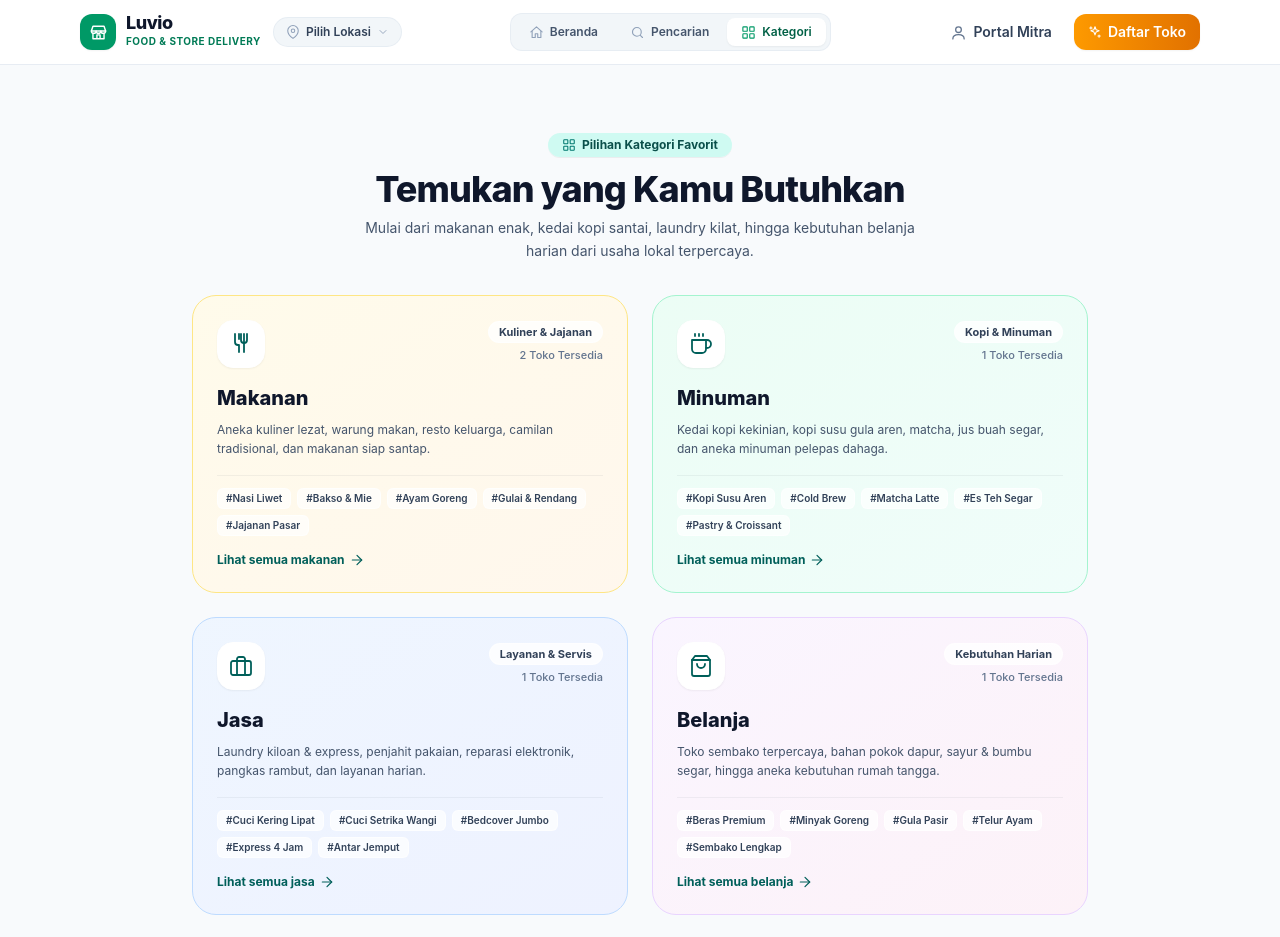
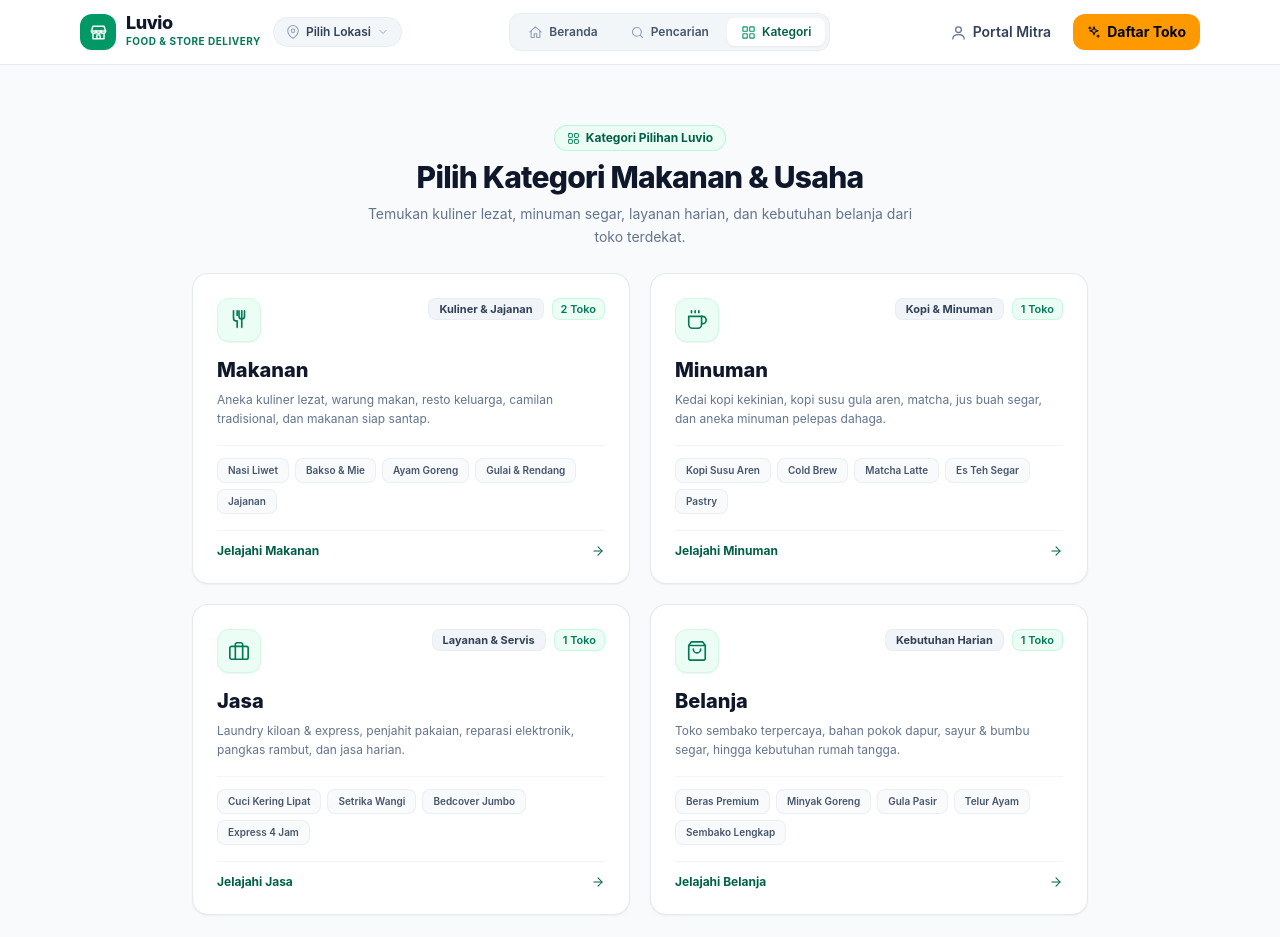
Before and after one commit to syahh-coder/bisnisPadang, a Next.js app: page /kategori in a window 1280 px wide. Shown: the top 937 px of the page. Built offline with nearby package versions, Linux system fonts and the light colour scheme.

Commit message:
style(categories): redesign category grid to clean natural-tech aesthetic without AI slop pastel gradients

```diff
--- a/src/app/akun/page.tsx
+++ b/src/app/akun/page.tsx
@@ -14,10 +14,10 @@ export default async function AccountPage({ searchParams }: { searchParams: Prom
   return (
     <div className="max-w-md mx-auto py-8 sm:py-14 px-4">
       <div className="text-center mb-8">
-        <div className="w-12 h-12 rounded-2xl bg-gradient-to-tr from-teal-700 to-emerald-500 text-white flex items-center justify-center mx-auto mb-3 shadow-sm">
+        <div className="w-12 h-12 rounded-2xl bg-emerald-600 text-white flex items-center justify-center mx-auto mb-3 shadow-xs">
           <Icon name="account" size={24} />
         </div>
-        <h1 className="text-2xl font-extrabold text-slate-900 tracking-tight">Portal Akun</h1>
+        <h1 className="text-2xl font-extrabold text-slate-900 tracking-tight">Portal Akun Luvio</h1>
         <p className="text-slate-500 text-xs sm:text-sm mt-1">
           Masuk untuk mengelola data toko, menu, omset harian, atau QR afiliasi.
         </p>
--- a/src/app/kategori/page.tsx
+++ b/src/app/kategori/page.tsx
@@ -13,43 +13,33 @@ const categoryMeta: Record<
   {
     icon: IconName;
     badge: string;
-    bgGradient: string;
-    borderColor: string;
     description: string;
-    popularTags: string[];
+    popularItems: string[];
   }
 > = {
   makanan: {
     icon: "utensils",
     badge: "Kuliner & Jajanan",
-    bgGradient: "from-amber-50 to-orange-50",
-    borderColor: "border-amber-200",
     description: "Aneka kuliner lezat, warung makan, resto keluarga, camilan tradisional, dan makanan siap santap.",
-    popularTags: ["Nasi Liwet", "Bakso & Mie", "Ayam Goreng", "Gulai & Rendang", "Jajanan Pasar"],
+    popularItems: ["Nasi Liwet", "Bakso & Mie", "Ayam Goreng", "Gulai & Rendang", "Jajanan"],
   },
   minuman: {
     icon: "coffee",
     badge: "Kopi & Minuman",
-    bgGradient: "from-emerald-50 to-teal-50",
-    borderColor: "border-emerald-200",
     description: "Kedai kopi kekinian, kopi susu gula aren, matcha, jus buah segar, dan aneka minuman pelepas dahaga.",
-    popularTags: ["Kopi Susu Aren", "Cold Brew", "Matcha Latte", "Es Teh Segar", "Pastry & Croissant"],
+    popularItems: ["Kopi Susu Aren", "Cold Brew", "Matcha Latte", "Es Teh Segar", "Pastry"],
   },
   jasa: {
     icon: "briefcase",
     badge: "Layanan & Servis",
-    bgGradient: "from-blue-50 to-indigo-50",
-    borderColor: "border-blue-200",
-    description: "Laundry kiloan & express, penjahit pakaian, reparasi elektronik, pangkas rambut, dan layanan harian.",
-    popularTags: ["Cuci Kering Lipat", "Cuci Setrika Wangi", "Bedcover Jumbo", "Express 4 Jam", "Antar Jemput"],
+    description: "Laundry kiloan & express, penjahit pakaian, reparasi elektronik, pangkas rambut, dan jasa harian.",
+    popularItems: ["Cuci Kering Lipat", "Setrika Wangi", "Bedcover Jumbo", "Express 4 Jam"],
   },
   belanja: {
     icon: "shoppingBag",
     badge: "Kebutuhan Harian",
-    bgGradient: "from-purple-50 to-pink-50",
-    borderColor: "border-purple-200",
-    description: "Toko sembako terpercaya, bahan pokok dapur, sayur & bumbu segar, hingga aneka kebutuhan rumah tangga.",
-    popularTags: ["Beras Premium", "Minyak Goreng", "Gula Pasir", "Telur Ayam", "Sembako Lengkap"],
+    description: "Toko sembako terpercaya, bahan pokok dapur, sayur & bumbu segar, hingga kebutuhan rumah tangga.",
+    popularItems: ["Beras Premium", "Minyak Goreng", "Gula Pasir", "Telur Ayam", "Sembako Lengkap"],
   },
 };
 
@@ -57,31 +47,29 @@ export default function CategoriesPage() {
   const stores = getAllDemoStores();
 
   return (
-    <div className="max-w-4xl mx-auto py-6 sm:py-10 px-4 sm:px-0 space-y-8">
+    <div className="max-w-4xl mx-auto py-6 sm:py-8 px-4 sm:px-0 space-y-6">
       {/* Header */}
-      <div className="text-center max-w-xl mx-auto">
-        <span className="inline-flex items-center gap-1.5 px-3.5 py-1 rounded-full text-xs font-bold bg-teal-100/90 text-teal-900 mb-3 shadow-2xs">
-          <Icon name="layoutGrid" size={14} className="text-teal-700" />
-          <span>Pilihan Kategori Favorit</span>
+      <div className="text-center max-w-xl mx-auto space-y-2">
+        <span className="inline-flex items-center gap-1.5 px-3 py-1 rounded-full text-xs font-bold bg-emerald-50 text-emerald-800 border border-emerald-200/70">
+          <Icon name="layoutGrid" size={13} className="text-emerald-700" />
+          <span>Kategori Pilihan Luvio</span>
         </span>
-        <h1 className="text-2xl sm:text-4xl font-extrabold text-slate-900 tracking-tight mb-2">
-          Temukan yang Kamu Butuhkan
+        <h1 className="text-2xl sm:text-3xl font-extrabold text-slate-900 tracking-tight">
+          Pilih Kategori Makanan & Usaha
         </h1>
-        <p className="text-xs sm:text-sm text-slate-600 leading-relaxed">
-          Mulai dari makanan enak, kedai kopi santai, laundry kilat, hingga kebutuhan belanja harian dari usaha lokal terpercaya.
+        <p className="text-xs sm:text-sm text-slate-500 leading-relaxed">
+          Temukan kuliner lezat, minuman segar, layanan harian, dan kebutuhan belanja dari toko terdekat.
         </p>
       </div>
 
-      {/* Grid Kategori */}
-      <div className="grid grid-cols-1 sm:grid-cols-2 gap-4 sm:gap-6">
+      {/* Grid Kategori Clean Natural-Tech */}
+      <div className="grid grid-cols-1 sm:grid-cols-2 gap-4 sm:gap-5">
         {demoCategories.map((cat) => {
           const meta = categoryMeta[cat.slug] ?? {
             icon: "store" as IconName,
             badge: "Pilihan Usaha",
-            bgGradient: "from-slate-50 to-slate-100",
-            borderColor: "border-slate-200",
-            description: "Jelajahi aneka ragam produk dan layanan dari toko lokal terpercaya.",
-            popularTags: ["Toko Lokal", "Produk Unggulan", "Layanan Mitra"],
+            description: "Jelajahi aneka ragam produk dan layanan dari toko terpercaya.",
+            popularItems: ["Produk Unggulan", "Layanan Mitra"],
           };
 
           const storeCount = stores.filter(
@@ -92,44 +80,46 @@ export default function CategoriesPage() {
             <Link
               key={cat.id}
               href={`/pencarian?kategori=${cat.slug}`}
-              className={`group block p-6 rounded-3xl bg-gradient-to-br ${meta.bgGradient} border ${meta.borderColor} hover:shadow-md hover:scale-[1.01] transition-all duration-200`}
+              className="group bg-white rounded-2xl border border-slate-200/90 hover:border-emerald-500/60 shadow-xs hover:shadow-md hover:-translate-y-0.5 active:scale-[0.99] transition-all duration-200 p-5 sm:p-6 flex flex-col justify-between"
             >
-              <div className="flex items-start justify-between gap-4 mb-4">
-                <div className="w-12 h-12 rounded-2xl bg-white shadow-xs border border-white flex items-center justify-center text-teal-800 group-hover:scale-110 transition-transform">
-                  <Icon name={meta.icon} size={24} />
+              <div>
+                <div className="flex items-start justify-between gap-3 mb-3.5">
+                  <div className="w-11 h-11 rounded-xl bg-emerald-50 border border-emerald-100 text-emerald-700 flex items-center justify-center shrink-0 group-hover:scale-105 group-hover:bg-emerald-600 group-hover:text-white transition-all duration-200 shadow-2xs">
+                    <Icon name={meta.icon} size={22} />
                   </div>
-                <div className="text-right">
-                  <span className="inline-block px-2.5 py-0.5 rounded-full text-[11px] font-bold bg-white/80 text-slate-700 border border-white/60">
+                  <div className="flex items-center gap-2">
+                    <span className="px-2.5 py-0.5 rounded-lg text-[11px] font-bold bg-slate-100 text-slate-700 border border-slate-200/60">
                       {meta.badge}
                     </span>
-                  <p className="text-[11px] text-slate-500 font-medium mt-1">
-                    {storeCount > 0 ? `${storeCount} Toko Tersedia` : "Jelajahi Pilihan"}
-                  </p>
+                    <span className="text-[11px] font-semibold text-emerald-700 bg-emerald-50 px-2 py-0.5 rounded-lg border border-emerald-200/50">
+                      {storeCount} Toko
+                    </span>
                   </div>
                 </div>
 
-              <h2 className="text-xl font-extrabold text-slate-900 group-hover:text-teal-800 transition-colors mb-2">
+                <h2 className="text-lg sm:text-xl font-extrabold text-slate-900 group-hover:text-emerald-700 transition-colors mb-1.5">
                   {cat.name}
                 </h2>
-              <p className="text-xs text-slate-600 leading-relaxed mb-4">
+                <p className="text-xs text-slate-500 leading-relaxed mb-4 line-clamp-2">
                   {meta.description}
                 </p>
 
-              {/* Tag Populer */}
-              <div className="flex flex-wrap gap-1.5 pt-3 border-t border-slate-900/5">
-                {meta.popularTags.map((tag) => (
+                {/* Tag / Item Populer */}
+                <div className="flex flex-wrap gap-1.5 pt-3 border-t border-slate-100">
+                  {meta.popularItems.map((item) => (
                     <span
-                    key={tag}
-                    className="px-2 py-0.5 rounded-md text-[10px] font-semibold bg-white/70 text-slate-700 border border-white/60"
+                      key={item}
+                      className="px-2.5 py-1 rounded-lg text-[10px] font-semibold bg-slate-50 text-slate-600 border border-slate-200/60 group-hover:bg-slate-100/80 transition-colors"
                     >
-                    #{tag}
+                      {item}
                     </span>
                   ))}
                 </div>
+              </div>
 
-              <div className="mt-4 flex items-center gap-1 text-xs font-bold text-teal-800 group-hover:translate-x-1 transition-transform">
-                <span>Lihat semua {cat.name.toLowerCase()}</span>
-                <Icon name="arrowRight" size={16} />
+              <div className="mt-4 pt-3 border-t border-slate-100 flex items-center justify-between text-xs font-bold text-emerald-800">
+                <span>Jelajahi {cat.name}</span>
+                <Icon name="arrowRight" size={14} className="group-hover:translate-x-1 transition-transform" />
               </div>
             </Link>
           );
@@ -137,21 +127,21 @@ export default function CategoriesPage() {
       </div>
 
       {/* CTA Box for Business Owners */}
-      <div className="p-6 sm:p-8 rounded-3xl bg-slate-900 text-white flex flex-col sm:flex-row items-center justify-between gap-6 shadow-sm">
-        <div className="space-y-1.5 text-center sm:text-left">
+      <div className="p-6 sm:p-7 rounded-2xl bg-slate-900 text-white flex flex-col sm:flex-row items-center justify-between gap-5 shadow-sm border border-slate-800">
+        <div className="space-y-1 text-center sm:text-left">
           <span className="inline-flex items-center gap-1 text-[11px] font-bold uppercase tracking-wider text-amber-400">
-            <Icon name="sparkles" size={13} /> Punya Usaha Sendiri?
+            <Icon name="sparkles" size={13} /> Punya Usaha Kuliner / Toko?
           </span>
-          <h3 className="text-lg sm:text-xl font-bold">Daftarkan Tokomu Sekarang, 100% Gratis</h3>
-          <p className="text-xs sm:text-sm text-slate-300 max-w-md">
-            Bikin tokomu punya katalog online keren, dapatkan QR code siap cetak untuk kasir/meja, dan terima pesanan langsung via WhatsApp tanpa potongan komisi!
+          <h3 className="text-base sm:text-lg font-bold">Daftarkan Tokomu di Luvio — 100% Gratis</h3>
+          <p className="text-xs text-slate-400 max-w-md">
+            Miliki katalog menu online, terima order langsung via WhatsApp tanpa potongan biaya komisi, dan dapatkan QR stand kasir.
           </p>
         </div>
         <Link
           href="/join-afiliasi"
-          className="px-5 py-3 rounded-2xl bg-amber-500 hover:bg-amber-600 text-slate-950 font-bold text-xs sm:text-sm shadow-md whitespace-nowrap transition-all active:scale-95"
+          className="px-4 py-2.5 rounded-xl bg-amber-500 hover:bg-amber-400 text-slate-950 font-bold text-xs shadow-md whitespace-nowrap active:scale-95 transition-all duration-150 shrink-0"
         >
-          Buka Toko Online Gratis
+          Buka Toko Gratis
         </Link>
       </div>
     </div>
--- a/src/components/site-header.tsx
+++ b/src/components/site-header.tsx
@@ -56,7 +56,7 @@ export function SiteHeader() {
 
           <Link
             href="/join-afiliasi"
-            className="inline-flex items-center gap-1.5 px-3 sm:px-3.5 py-1.5 sm:py-2 rounded-xl text-xs sm:text-sm font-semibold bg-gradient-to-r from-amber-500 to-amber-600 hover:from-amber-600 hover:to-amber-700 text-white shadow-xs hover:shadow active:scale-[0.98] transition-all shrink-0"
+            className="inline-flex items-center gap-1.5 px-3 sm:px-3.5 py-1.5 sm:py-2 rounded-xl text-xs sm:text-sm font-bold bg-amber-500 hover:bg-amber-600 text-slate-950 shadow-xs hover:shadow-sm active:scale-[0.98] transition-all shrink-0"
           >
             <Icon name="sparkles" size={14} />
             <span className="whitespace-nowrap">Daftar Toko</span>
--- a/src/components/store-order-builder.tsx
+++ b/src/components/store-order-builder.tsx
@@ -584,7 +584,7 @@ export function StoreOrderBuilder({
           <div className="bg-slate-900 text-white p-3.5 sm:p-4 rounded-2xl shadow-2xl border border-slate-700/80 flex items-center justify-between gap-3 backdrop-blur-md">
             <div className="flex items-center gap-3 min-w-0">
               <div className="relative">
-                <div className="w-10 h-10 rounded-xl bg-gradient-to-tr from-emerald-600 to-teal-400 text-slate-950 flex items-center justify-center font-extrabold text-sm shadow-sm">
+                <div className="w-10 h-10 rounded-xl bg-emerald-500 text-slate-950 flex items-center justify-center font-extrabold text-sm shadow-sm">
                   <Icon name="shoppingBag" size={20} />
                 </div>
                 <span
```
Lines whose indentation alone changed are shown as unchanged.
